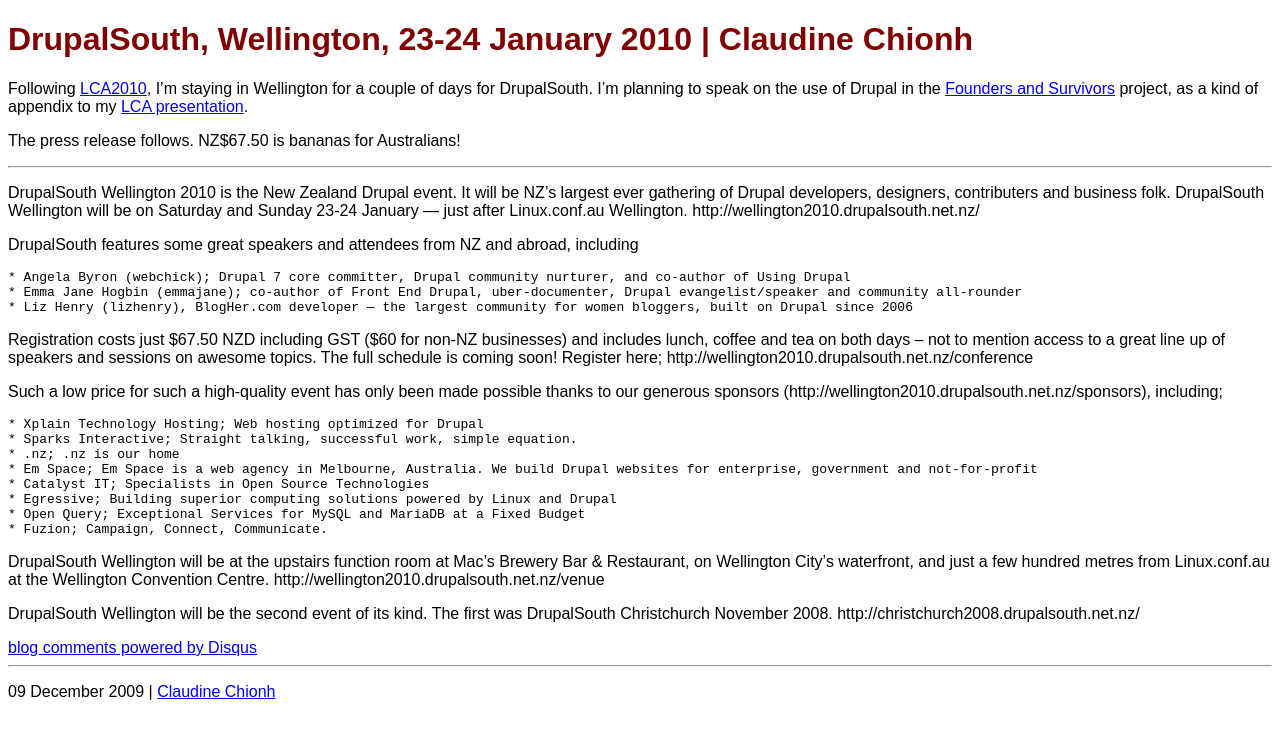
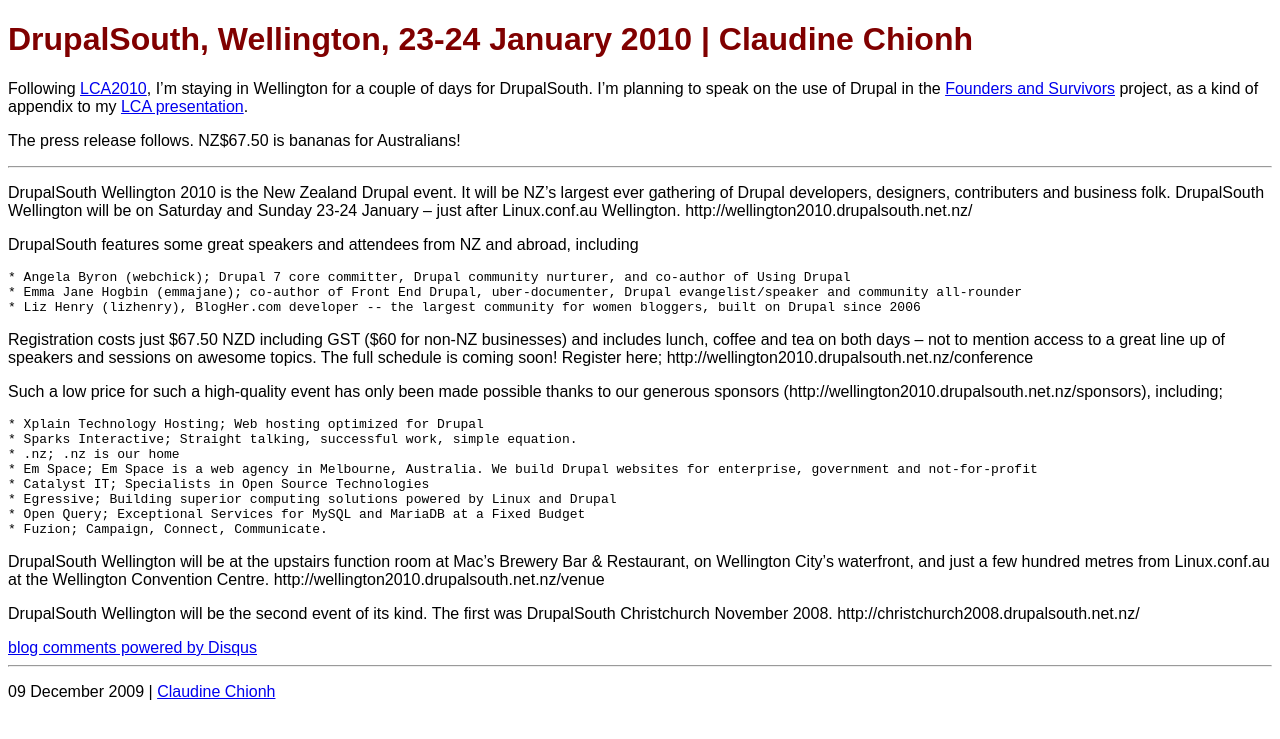
Before and after one commit to claudinec/claudinec.github.io, a Jekyll site: the page built from _posts/2009-12-09-drupalsouth.markdown, in a window 1280 px wide. Shown: the top 739 px of the page. Built offline with Jekyll 4.4.1, drawn with Linux system fonts in a browser that asks for light colours; comment, search, counter and statistics services are not loaded.

```diff
--- a/_posts/2009-12-09-drupalsouth.markdown
+++ b/_posts/2009-12-09-drupalsouth.markdown
@@ -9,15 +9,15 @@ The press release follows. NZ$67.50 is bananas for Australians!
 
 ----
 
-DrupalSouth Wellington 2010 is the New Zealand Drupal event. It will be NZ's largest ever gathering of Drupal developers, designers, contributers and business folk. DrupalSouth Wellington will be on Saturday and Sunday 23-24 January — just after Linux.conf.au Wellington. http://wellington2010.drupalsouth.net.nz/
+DrupalSouth Wellington 2010 is the New Zealand Drupal event. It will be NZ's largest ever gathering of Drupal developers, designers, contributers and business folk. DrupalSouth Wellington will be on Saturday and Sunday 23-24 January -- just after Linux.conf.au Wellington. http://wellington2010.drupalsouth.net.nz/
 
 DrupalSouth features some great speakers and attendees from NZ and abroad, including
 
     * Angela Byron (webchick); Drupal 7 core committer, Drupal community nurturer, and co-author of Using Drupal
     * Emma Jane Hogbin (emmajane); co-author of Front End Drupal, uber-documenter, Drupal evangelist/speaker and community all-rounder
-    * Liz Henry (lizhenry), BlogHer.com developer — the largest community for women bloggers, built on Drupal since 2006
+    * Liz Henry (lizhenry), BlogHer.com developer -- the largest community for women bloggers, built on Drupal since 2006
 
-Registration costs just $67.50 NZD including GST ($60 for non-NZ businesses) and includes lunch, coffee and tea on both days – not to mention access to a great line up of speakers and sessions on awesome topics. The full schedule is coming soon!  Register here; http://wellington2010.drupalsouth.net.nz/conference
+Registration costs just $67.50 NZD including GST ($60 for non-NZ businesses) and includes lunch, coffee and tea on both days -- not to mention access to a great line up of speakers and sessions on awesome topics. The full schedule is coming soon!  Register here; http://wellington2010.drupalsouth.net.nz/conference
 
 Such a low price for such a high-quality event has only been made possible thanks to our generous sponsors (http://wellington2010.drupalsouth.net.nz/sponsors), including;
 
```
